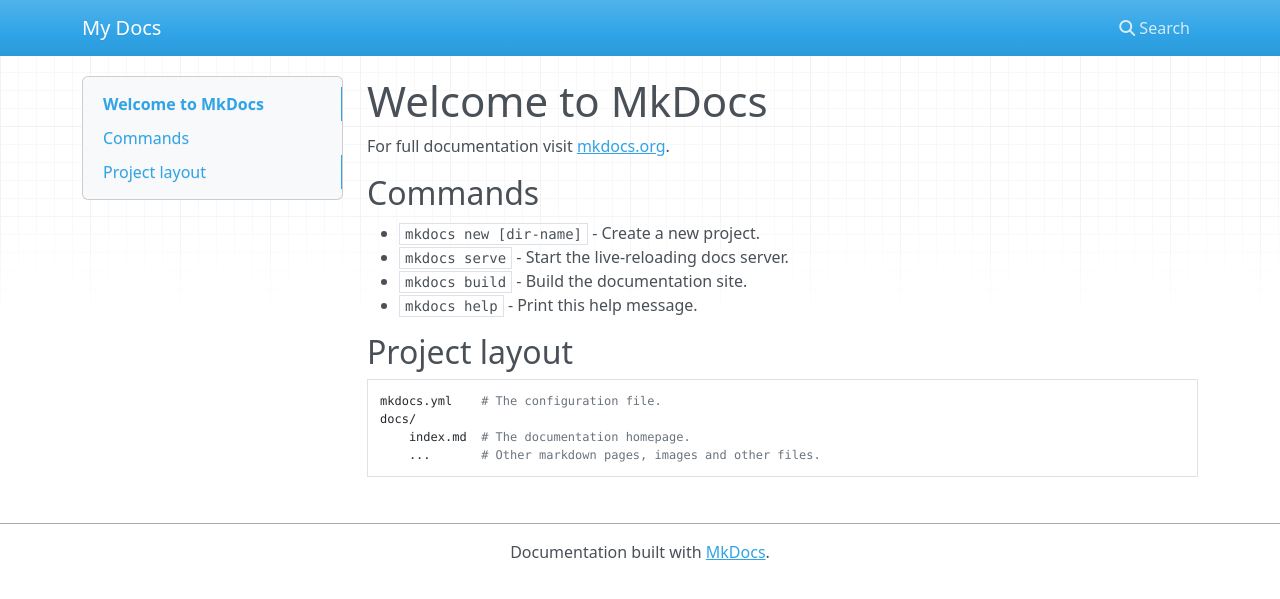
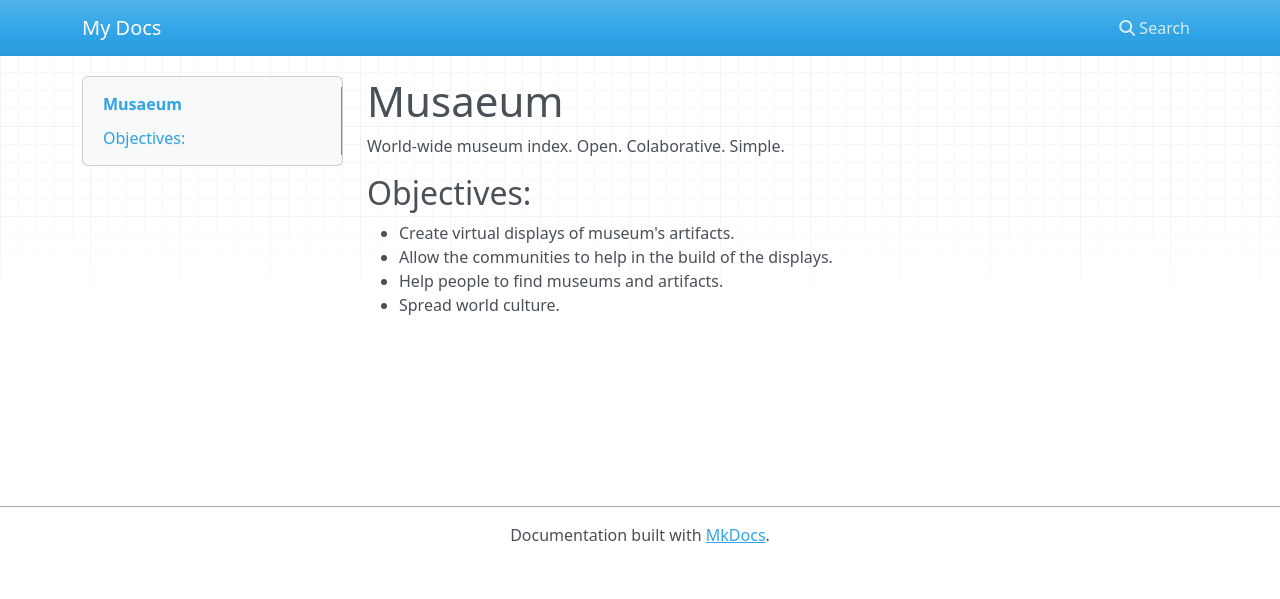
Before and after one commit to Courier-Seba/MusaeumProject, an MkDocs documentation site: the page built from docs/index.md, in a window 1280 px wide. Shown: the top 599 px of the page. Built offline with MkDocs 1.6.1, drawn with Linux system fonts in a browser that asks for light colours; nearby versions of some CDN libraries.

Commit message:
Add docs intro

```diff
--- a/docs/index.md
+++ b/docs/index.md
@@ -1,17 +1,9 @@
-# Welcome to MkDocs
+# Musaeum
 
-For full documentation visit [mkdocs.org](https://mkdocs.org).
+World-wide museum index. Open. Colaborative. Simple.
 
-## Commands
-
-* `mkdocs new [dir-name]` - Create a new project.
-* `mkdocs serve` - Start the live-reloading docs server.
-* `mkdocs build` - Build the documentation site.
-* `mkdocs help` - Print this help message.
-
-## Project layout
-
-    mkdocs.yml    # The configuration file.
-    docs/
-        index.md  # The documentation homepage.
-        ...       # Other markdown pages, images and other files.
+## Objectives:
+* Create virtual displays of museum's artifacts.
+* Allow the communities to help in the build of the displays.
+* Help people to find museums and artifacts.
+* Spread world culture.
```
